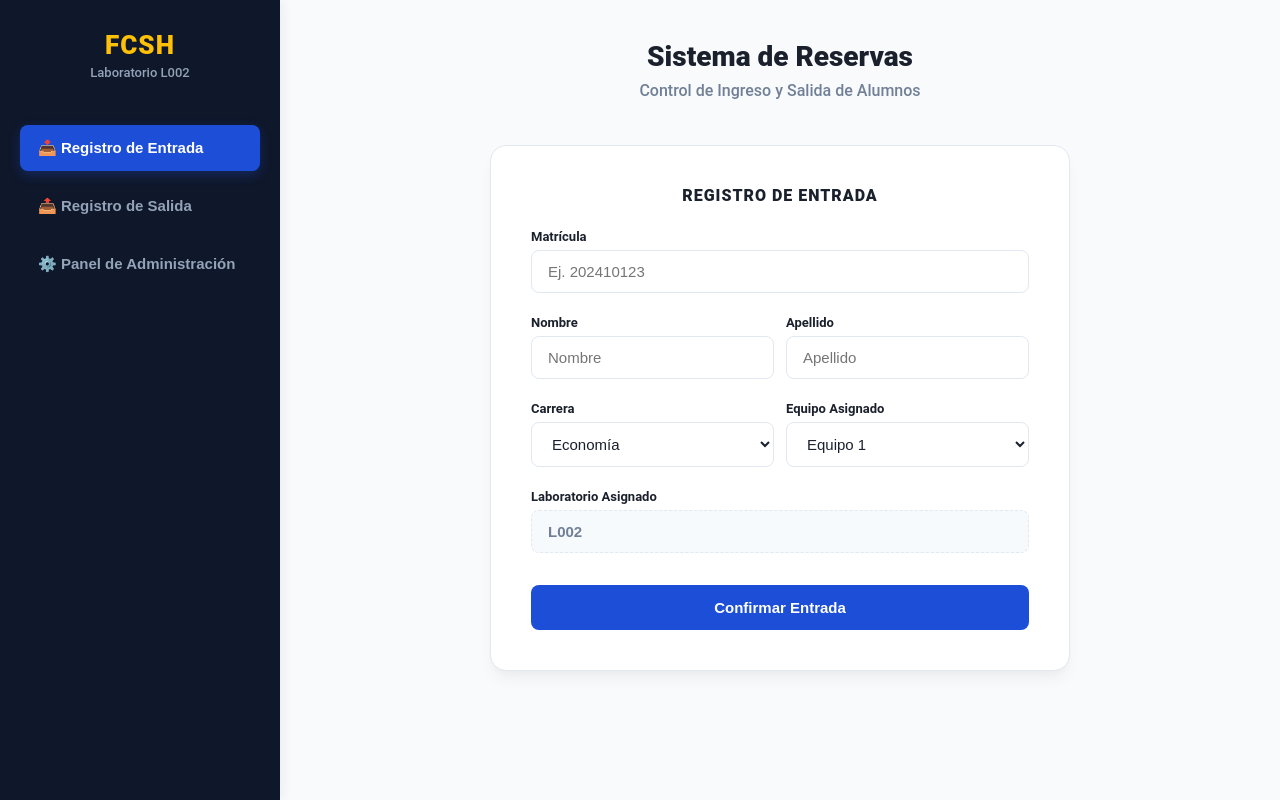
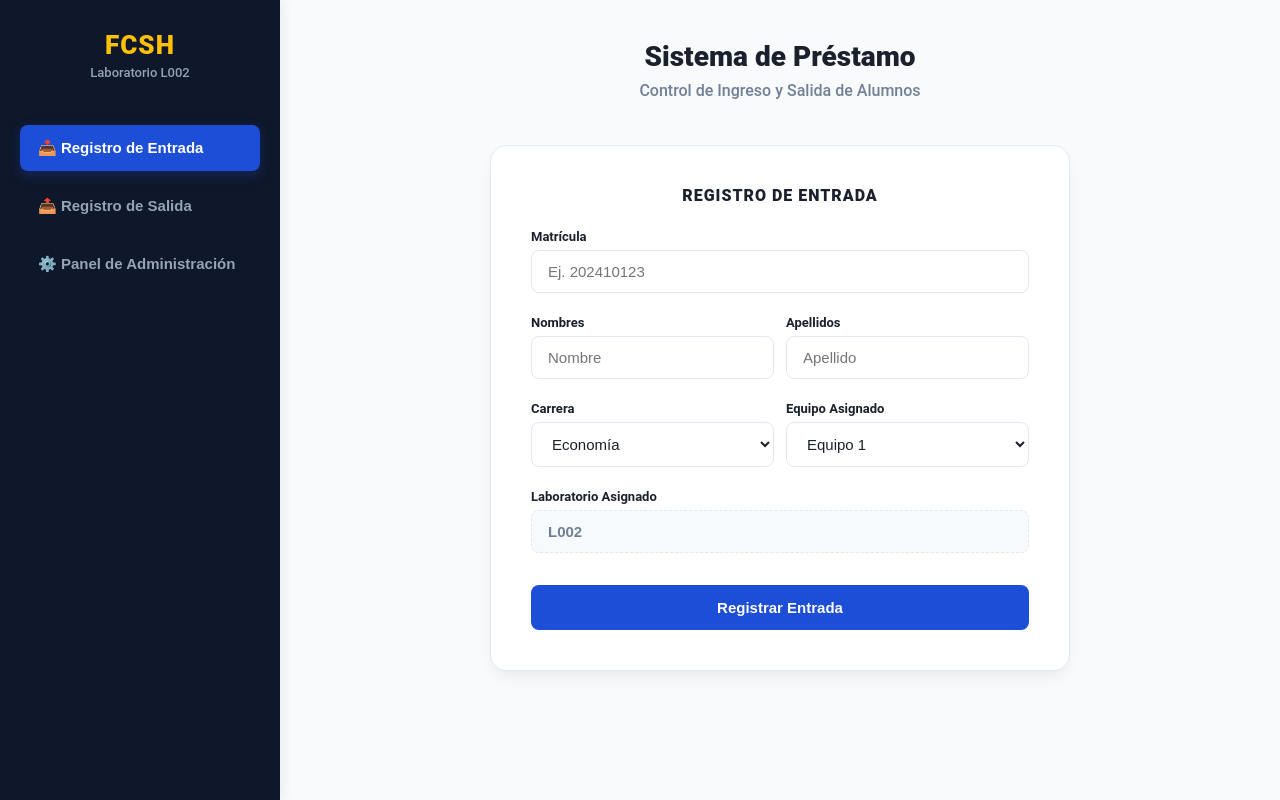
Before and after one commit to devFcsh/Frontend-SistReservas, a React (Vite) app in the folder FrontendReservas/: page / in a window 1280 px wide. Built offline with nearby package versions, Linux system fonts and the light colour scheme.

Commit message:
arreglo detalles

```diff
--- a/FrontendReservas/App.jsx
+++ b/FrontendReservas/App.jsx
@@ -211,7 +211,7 @@ function App() {
       {/* CONTENIDO PRINCIPAL DINÁMICO */}
       <main className="main-content-wrapper">
         <header className="main-header">
-          <h1>Sistema de Reservas</h1>
+          <h1>Sistema de Préstamo</h1>
           <p>Control de Ingreso y Salida de Alumnos</p>
         </header>
 
@@ -234,7 +234,7 @@ function App() {
 
                 <div className="form-group-row">
                   <div className="form-group">
-                    <label>Nombre</label>
+                    <label>Nombres</label>
                     <input
                       type="text" name="nombre"
                       className={`form-input ${entrada.nombre ? 'auto-filled' : ''}`} // Agregamos la clase dinámica
@@ -243,7 +243,7 @@ function App() {
                     />
                   </div>
                   <div className="form-group">
-                    <label>Apellido</label>
+                    <label>Apellidos</label>
                     <input
                       type="text" name="apellido" className="form-input"
                       placeholder="Apellido" value={entrada.apellido}
@@ -274,7 +274,7 @@ function App() {
                 </div>
 
                 <button type="submit" className="btn btn-entrada">
-                  Confirmar Entrada
+                  Registrar Entrada
                 </button>
               </form>
             </section>
@@ -326,8 +326,8 @@ function App() {
                   <table className="admin-table">
                     <thead>
                       <tr>
-                        <th>Nombre</th>
-                        <th>Apellido</th>
+                        <th>Nombres</th>
+                        <th>Apellidos</th>
                         <th>Matrícula</th>
                         <th>Carrera</th>
                         <th>Equipo</th>
```
Also changed, not shown: 1 other file (tests, documents, lock files or other folders).
